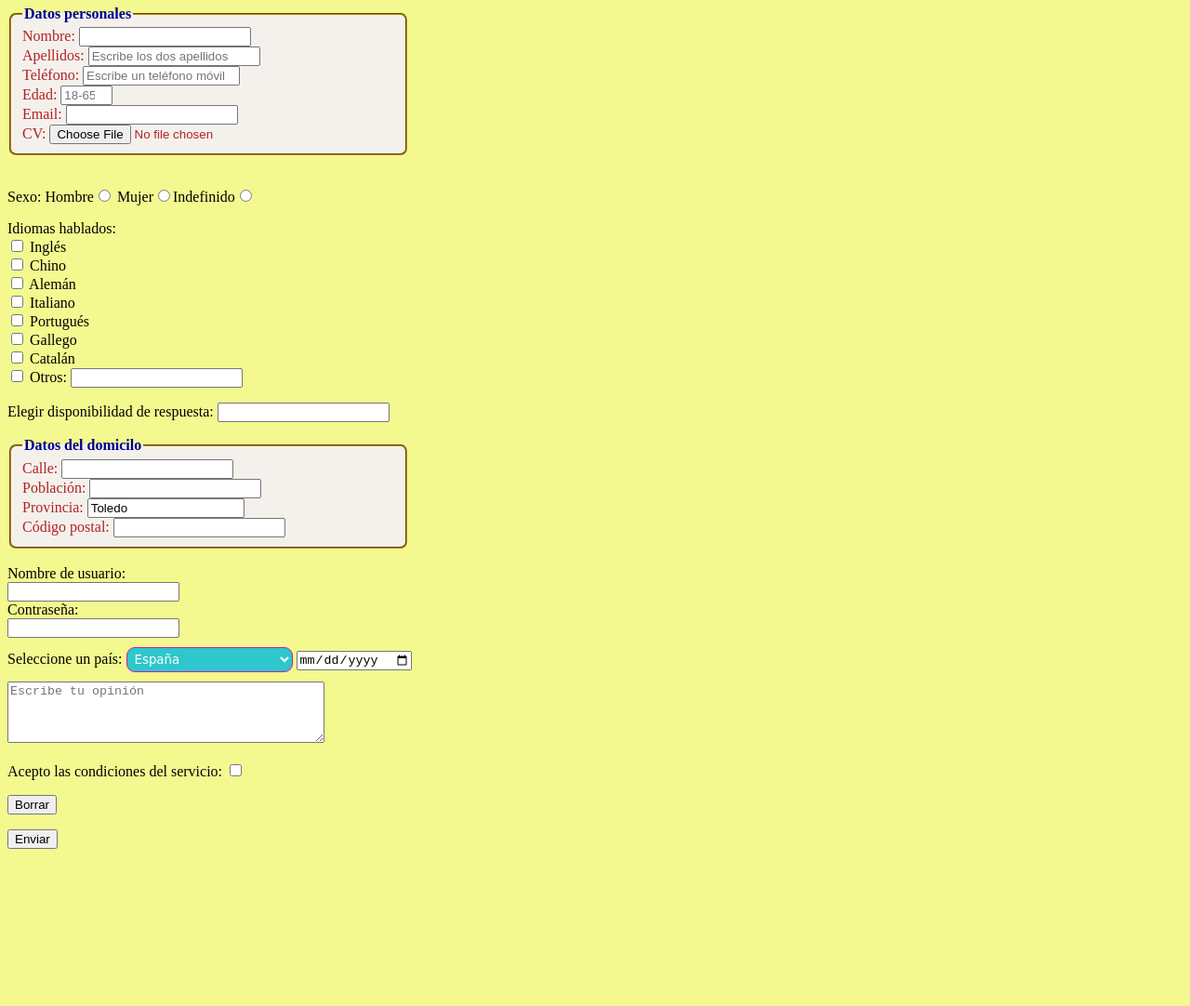
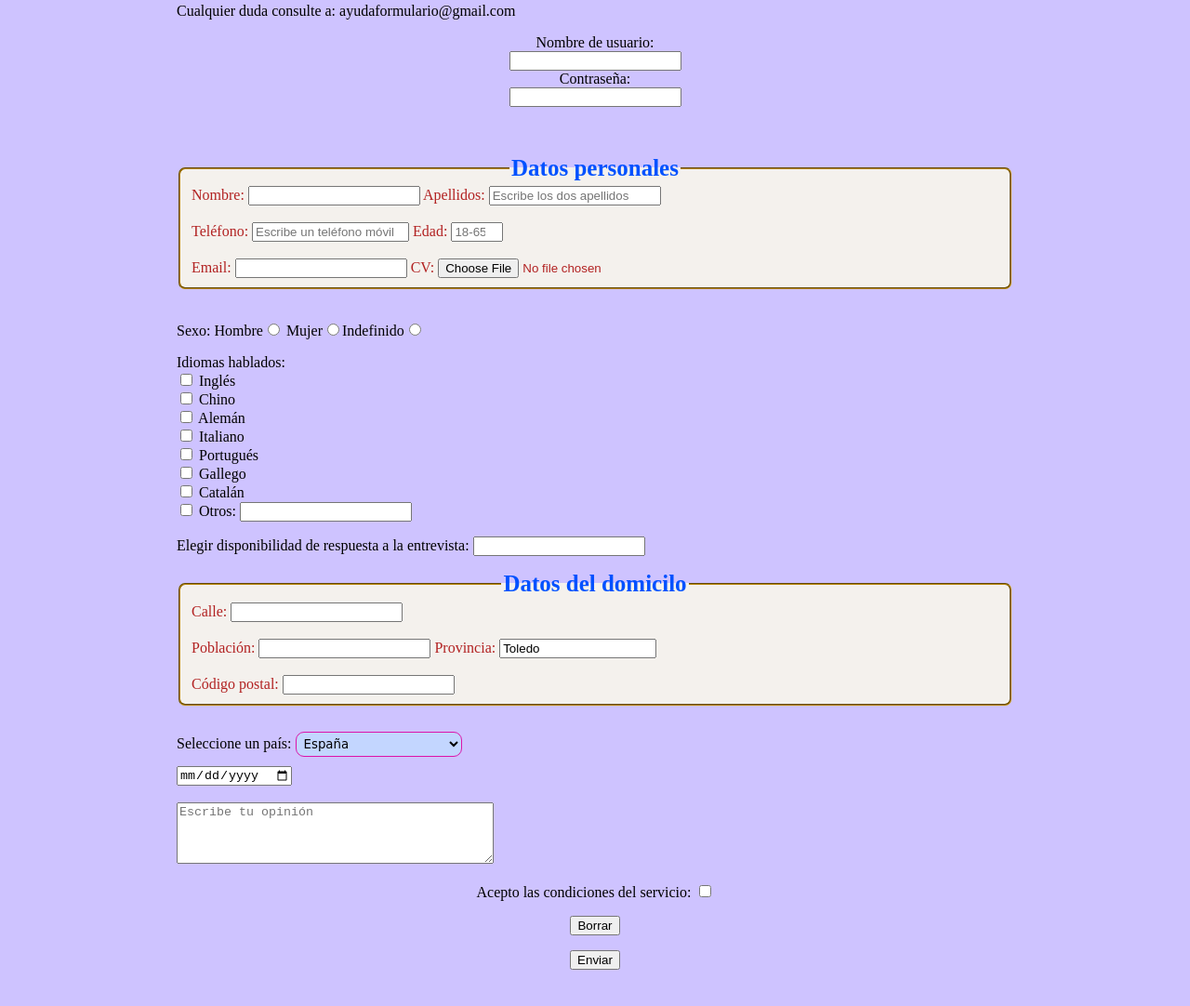
Before and after one commit to sarant15/Formulario, a plain HTML site: page index.html in a window 1280 px wide. Shown: the part 160-1242 px from the top of the page at 93% size. Before the commit the page ends 1089 px from the top, so only its background shows below. Drawn offline with Linux system fonts and the light colour scheme.

Commit message:
Estilo formulario

```diff
--- a/estilos.css
+++ b/estilos.css
@@ -1,26 +1,48 @@
-body{
-    background-color:#f3f98f ;
+body {
+    background-color: #cec3ff;
 }
-fieldset{
-background-color: #f4f1ed ;
-color: firebrick;
-border-color: darkgoldenrod;
-border: 9px groove (internal value);
-border-radius: 7px;
-width: 400px;
+form{
+    margin:auto;
+    width: 900px;
+    padding: 16px;
+    border-radius: 10px;
+
 }
-legend{
-    color: darkblue;
+fieldset {
+    background-color: #f4f1ed;
+    color: firebrick;
+    border-color: darkgoldenrod;
+    border: 9px groove (internal value);
+    border-radius: 7px;
+    width: auto;
+}
+
+legend {
+    text-align: center;
+    font-size: 25px;
+    color:  #0051ff;
     font-weight: bold;
 }
+
 select {
     margin-bottom: 10px;
     margin-top: 10px;
     font-family: cursive, sans-serif;
     outline: 0;
-    background: #2ec7cc;
-    color: #fff;
+    background: #c3d6ff ;
+    color: black;
     border: 1px solid rgb(220, 20, 170);
     padding: 4px;
     border-radius: 9px;
-  }
+}
+
+h1 {
+    font-size: 35px;
+    text-align: center;
+}
+p{
+    text-align: justify;
+}
+.centrado{
+    text-align: center;
+}
--- a/index.html
+++ b/index.html
@@ -10,6 +10,7 @@
 </head>
 
 <body>
+  <form action="confirmacion.html" method="post">
   <h1>Formulario inicial</h1>
   <p>Se debe rellenar el formulario con datos verdaderos y personales,
     tardaremos 2/3 días en comprobar la información aportada. Si se ha
@@ -18,19 +19,26 @@
     correctos.
   </p>
   <p>Cualquier duda consulte a: ayudaformulario@gmail.com</p>
-  <form action="confirmacion.html" method="post">
+  <p class="centrado">
+  Nombre de usuario:
+  <br>
+  <input type="text" name="usuario">
+  <br>
+  Contraseña:
+  <br>
+  <input type="password" name="clave">
+  </p>
+  <br>
+  <br>
     <fieldset>
       <legend>Datos personales</legend>
       <label>Nombre: <input type="text" required name="nombre" /><label>
-      <br>
       <label>Apellidos: <input type="text" placeholder="Escribe los dos apellidos" name="apellidos" /><label>
-      <br>
-      <label>Teléfono: <input type="text" placeholder="Escribe un teléfono móvil" name="telefono" size="18"maxlength="9"><label>
-      <br>
+      <br><br>
+      <label>Teléfono: <input type="text" placeholder="Escribe un teléfono móvil" name="telefono" size="18" maxlength="9"><label>
       <label>Edad: <input type="number" name="edad" min="18" max="65" placeholder="18-65"></label>
-      <br>
+      <br><br>
       <label>Email: <input type="email" name="correo" multiple></label>
-      <br>
       <label>CV: <input type="file" name="fichero" accept=".jpg, .docx, .pdf" /></label>
     </fieldset>
     <br>
@@ -45,32 +53,22 @@
     <input type="checkbox" name="n6"> Gallego<br>
     <input type="checkbox" name="n7"> Catalán<br>
     <input type="checkbox" name="n8"> Otros: <input type="text" name="campo_de_texto"><br>
-      <p>Elegir  disponibilidad de respuesta: <input  list="listallamada"></p>
-        <datalist id="listallamada" >
-          <option value="Lunes-Jueves" >
-          <option value="Lunes-Viernes" >
-          <option value="Viernes-Domingo" >
-          <option value="Cualquier día" >
+    <p>Elegir disponibilidad de respuesta a la entrevista: <input list="listallamada"></p>
+    <datalist id="listallamada">
+      <option value="Lunes-Jueves">
+      <option value="Lunes-Viernes">
+      <option value="Viernes-Domingo">
+      <option value="Cualquier día">
     </datalist>
     <fieldset>
       <legend>Datos del domicilo</legend>
       <label>Calle: <input type="text" name="calle" /><label>
-      <br>
+      <br><br>
       <label>Población: <input type="text" name="pobla" /><label>
-      <br>
       <label>Provincia: <input type="text" value="Toledo" name="localidad" size="18" minlength="2"><label>
-      <br>
+      <br><br>
       <label>Código postal: <input type="text" name="codigo postal" maxlength="5" /><label>
-      <br>
     </fieldset>
-    <br>
-    Nombre de usuario:
-    <br>
-    <input type="text" name="usuario">
-    <br>
-    Contraseña:
-    <br>
-    <input type="password" name="clave">
     <br>
     Seleccione un país: <select name="pais">
       <option value="eeuu">Estados Unidos</option>
@@ -83,12 +81,13 @@
       <option value="rd">República Dominicana</option>
       <option value="br">Brasil</option>
     </select>
-    <input type="date" name="fecha"/>
     <br>
+    <input type="date" name="fecha" />
+    <br><br>
     <textarea name="area" placeholder="Escribe tu opinión" cols="40" rows="4" minlength="5" maxlength="200"></textarea>
-    <p>Acepto las condiciones del servicio: <input type="checkbox" value="acepta" name="condiciones"></p>
-    <p> <input type="reset" value="Borrar" /> </p>
-    <p><input type="submit" value="Enviar"></p>
+    <p class="centrado">Acepto las condiciones del servicio: <input type="checkbox" value="acepta" name="condiciones"></p>
+    <p class="centrado"> <input type="reset" value="Borrar" /> </p>
+    <p class="centrado"><input type="submit" value="Enviar"></p>
   </form>
 </body>
 
```
Lines whose indentation alone changed are shown as unchanged.
